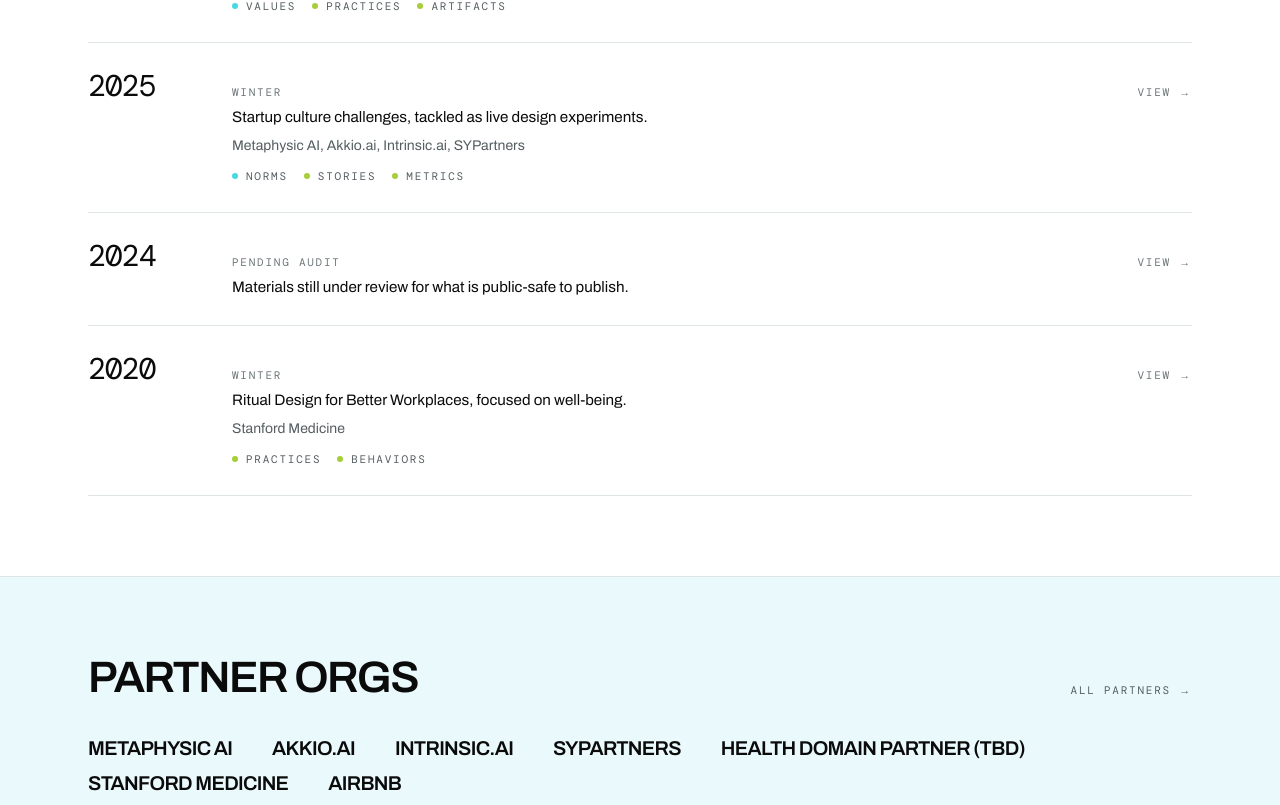
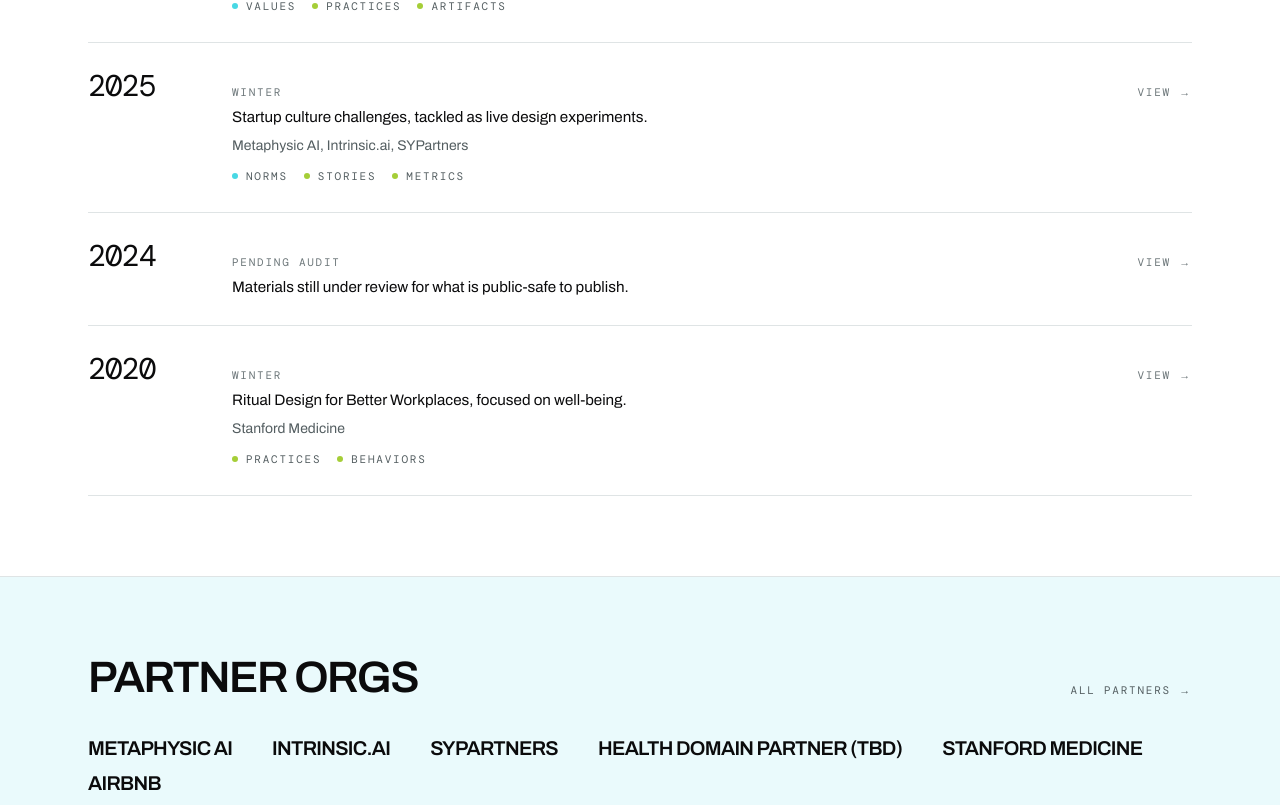
Before and after one commit to kursatozenc/designing-org-culture, a Next.js app: page / in a window 1280 px wide. Shown: the part 2575-3380 px from the top of the page. Built offline with nearby package versions, Linux system fonts and the light colour scheme; a web font is replaced by a local one.

Commit message:
Remove Akkio.ai from partners
The class did not actually work with them; the name came from a
planning doc in the Drive archive rather than a real engagement.
Winter 2025 partnered with Metaphysic AI, Intrinsic.ai, and SYPartners.

```diff
--- a/src/content/cohorts.js
+++ b/src/content/cohorts.js
@@ -66,7 +66,7 @@ export const cohorts = [
           "Reframing the problem, prototyping culture interventions, and final presentations back to partner organizations.",
       },
     ],
-    partners: ["metaphysic-ai", "akkio", "intrinsic-ai", "sypartners"],
+    partners: ["metaphysic-ai", "intrinsic-ai", "sypartners"],
     letterGradeProject:
       "AI Agent Adoption and Culture Design — a case study + custom AI agent concept for a company implementing agentic AI.",
     forces: ["norms", "stories", "metrics"],
--- a/src/content/partners.js
+++ b/src/content/partners.js
@@ -8,12 +8,6 @@ export const partners = [
     name: "Metaphysic AI",
     cohorts: ["winter-2025"],
     challenge: "Remote-first culture design.",
-  },
-  {
-    slug: "akkio",
-    name: "Akkio.ai",
-    cohorts: ["winter-2025"],
-    challenge: "",
   },
   {
     slug: "intrinsic-ai",
```
